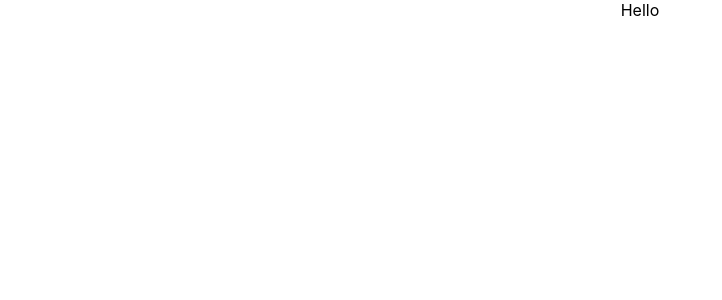
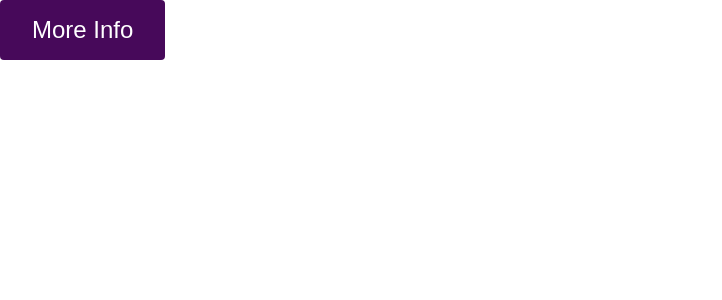
Before and after one commit to chusyntax/react-modal, a React (Create React App) app: page / in a window 1280 px wide. Shown: the top 300 px of the page, without its empty margins (0-722 px from the left). Built offline with nearby package versions, Linux system fonts and the light colour scheme.

Commit message:
added button styles

```diff
--- a/src/App.css
+++ b/src/App.css
@@ -1,38 +1,10 @@
-.App {
-  text-align: center;
+button{
+  background-color: rgb(71, 9, 90);
+  min-width: 100px;
+  padding:16px 32px;
+  border-radius:4px;
+  border:none;
+  color:white;
+  font-size:24px;
+  cursor:pointer;
 }
-
-.App-logo {
-  height: 40vmin;
-  pointer-events: none;
-}
-
-@media (prefers-reduced-motion: no-preference) {
-  .App-logo {
-    animation: App-logo-spin infinite 20s linear;
-  }
-}
-
-.App-header {
-  background-color: #282c34;
-  min-height: 100vh;
-  display: flex;
-  flex-direction: column;
-  align-items: center;
-  justify-content: center;
-  font-size: calc(10px + 2vmin);
-  color: white;
-}
-
-.App-link {
-  color: #61dafb;
-}
-
-@keyframes App-logo-spin {
-  from {
-    transform: rotate(0deg);
-  }
-  to {
-    transform: rotate(360deg);
-  }
-}
--- a/src/App.js
+++ b/src/App.js
@@ -3,9 +3,14 @@ import './App.css';
 
 function App() {
   return (
-    <div className="App">
-     <div>Hello</div>
+    <div className='container'>
+
+
+<button>More Info</button>
+
+
     </div>
+
   );
 }
 
```
